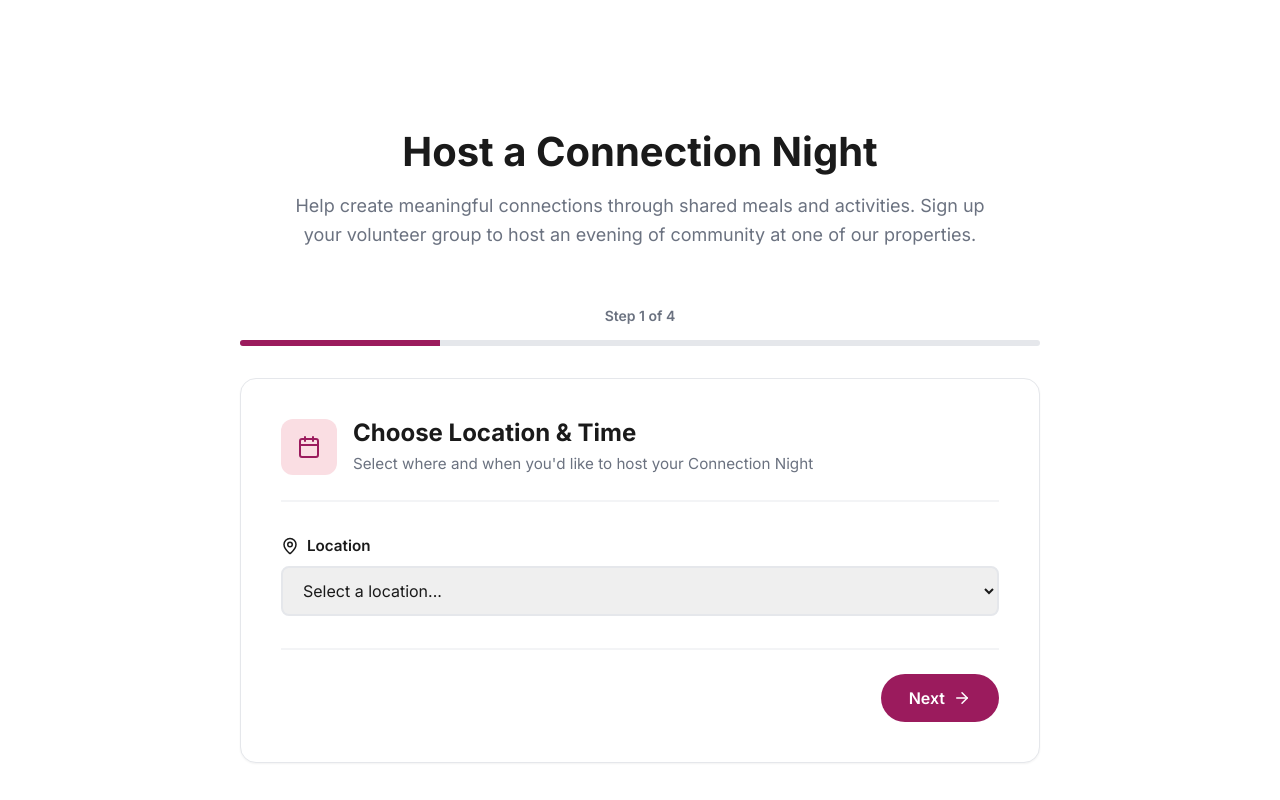
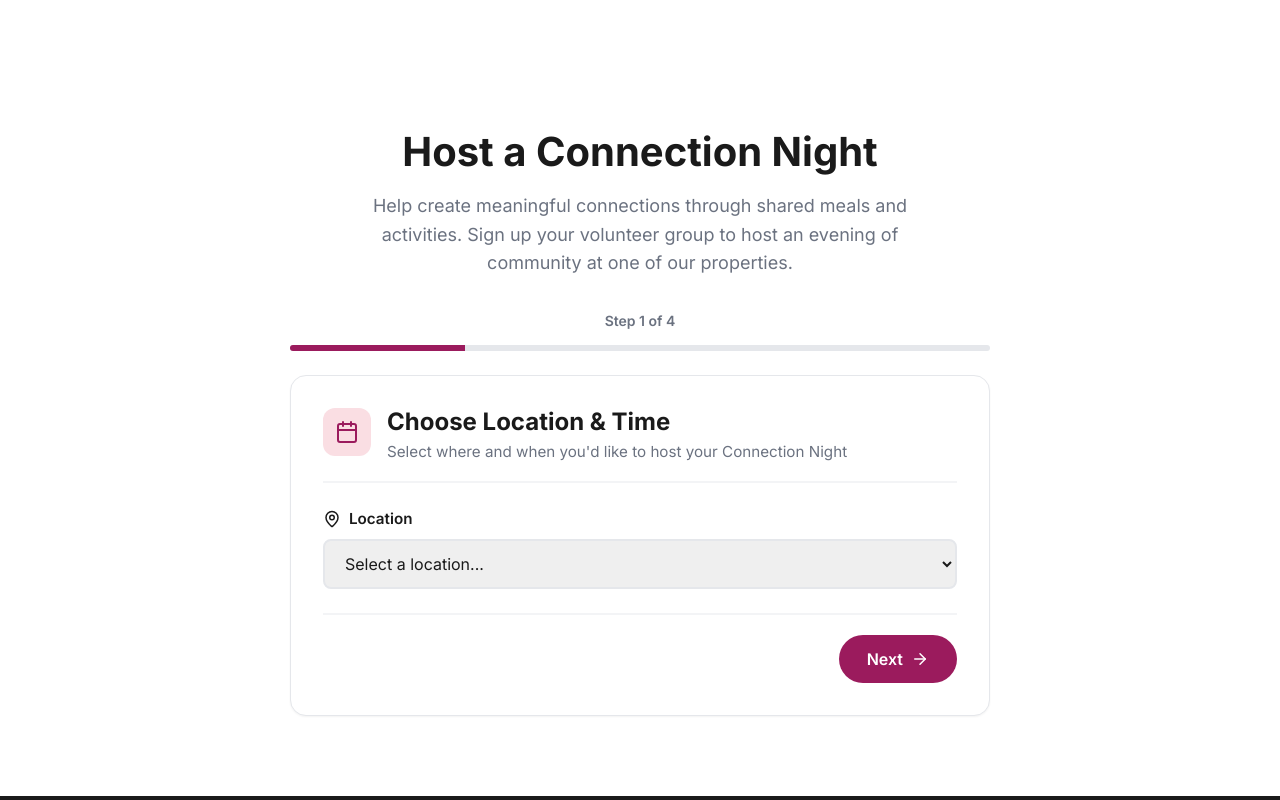
Before and after one commit to iamjasonsnook/supportworkshousing, a React (Vite) app: page / in a window 1280 px wide. Shown: the part 4620-5420 px from the top of the page. Built offline with nearby package versions, Linux system fonts and the light colour scheme.

Commit message:
Make ConnectionNights layout more compact with tighter spacing and grid layouts

```diff
--- a/src/components/ConnectionNights.css
+++ b/src/components/ConnectionNights.css
@@ -4,8 +4,8 @@
 
 .cn-header {
   text-align: center;
-  max-width: 700px;
-  margin: 0 auto 56px;
+  max-width: 600px;
+  margin: 0 auto 32px;
 }
 
 .cn-header h2 {
@@ -20,13 +20,13 @@
 
 /* Wizard Container */
 .cn-wizard-container {
-  max-width: 800px;
+  max-width: 700px;
   margin: 0 auto;
 }
 
 /* Progress Bar */
 .cn-progress {
-  margin-bottom: 32px;
+  margin-bottom: 24px;
 }
 
 .cn-progress-text {
@@ -56,7 +56,7 @@
   background-color: var(--color-white);
   border: 1px solid var(--color-gray-200);
   border-radius: var(--radius-lg);
-  padding: 40px;
+  padding: 32px;
   box-shadow: var(--shadow-sm);
 }
 
@@ -80,14 +80,14 @@
   display: flex;
   align-items: flex-start;
   gap: 16px;
-  margin-bottom: 32px;
-  padding-bottom: 24px;
+  margin-bottom: 24px;
+  padding-bottom: 16px;
   border-bottom: 2px solid var(--color-gray-100);
 }
 
 .cn-step-icon {
-  width: 56px;
-  height: 56px;
+  width: 48px;
+  height: 48px;
   background-color: var(--color-pink-icon);
   border-radius: var(--radius-md);
   display: flex;
@@ -108,7 +108,7 @@
 
 /* Form Elements */
 .cn-form-group {
-  margin-bottom: 24px;
+  margin-bottom: 20px;
 }
 
 .cn-form-group label {
@@ -171,8 +171,8 @@
 
 /* Radio Group */
 .cn-radio-group {
-  display: flex;
-  flex-direction: column;
+  display: grid;
+  grid-template-columns: 1fr 1fr;
   gap: 12px;
 }
 
@@ -180,7 +180,7 @@
   display: flex;
   align-items: center;
   gap: 10px;
-  padding: 14px 16px;
+  padding: 12px 14px;
   border: 2px solid var(--color-gray-200);
   border-radius: var(--radius-sm);
   cursor: pointer;
@@ -208,7 +208,7 @@
 /* Time Slots */
 .cn-time-slots {
   display: grid;
-  grid-template-columns: repeat(auto-fit, minmax(200px, 1fr));
+  grid-template-columns: repeat(2, 1fr);
   gap: 12px;
 }
 
@@ -216,7 +216,7 @@
   display: flex;
   flex-direction: column;
   gap: 4px;
-  padding: 16px;
+  padding: 14px;
   background-color: var(--color-white);
   border: 2px solid var(--color-gray-200);
   border-radius: var(--radius-sm);
@@ -249,7 +249,7 @@
   display: flex;
   align-items: flex-start;
   gap: 12px;
-  padding: 16px;
+  padding: 14px;
   background-color: var(--color-gray-50);
   border: 2px solid var(--color-gray-200);
   border-radius: var(--radius-sm);
@@ -284,10 +284,10 @@
 
 /* Review Sections */
 .cn-review-section {
-  padding: 20px 24px;
+  padding: 16px 20px;
   background-color: var(--color-gray-50);
   border-radius: var(--radius-sm);
-  margin-bottom: 24px;
+  margin-bottom: 16px;
 }
 
 .cn-review-section h4 {
@@ -326,8 +326,8 @@
 .cn-wizard-actions {
   display: flex;
   gap: 12px;
-  margin-top: 32px;
-  padding-top: 24px;
+  margin-top: 24px;
+  padding-top: 20px;
   border-top: 2px solid var(--color-gray-100);
 }
 
```
